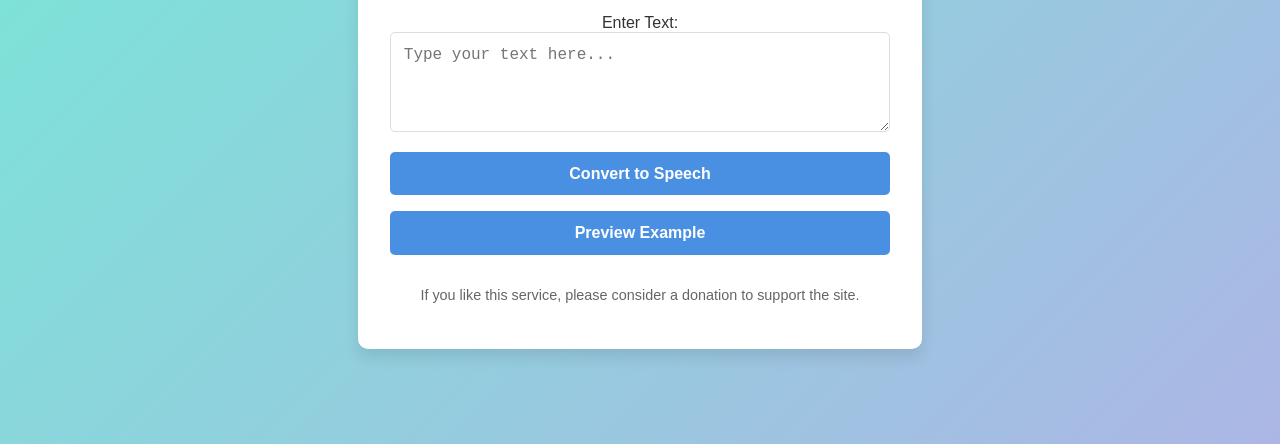
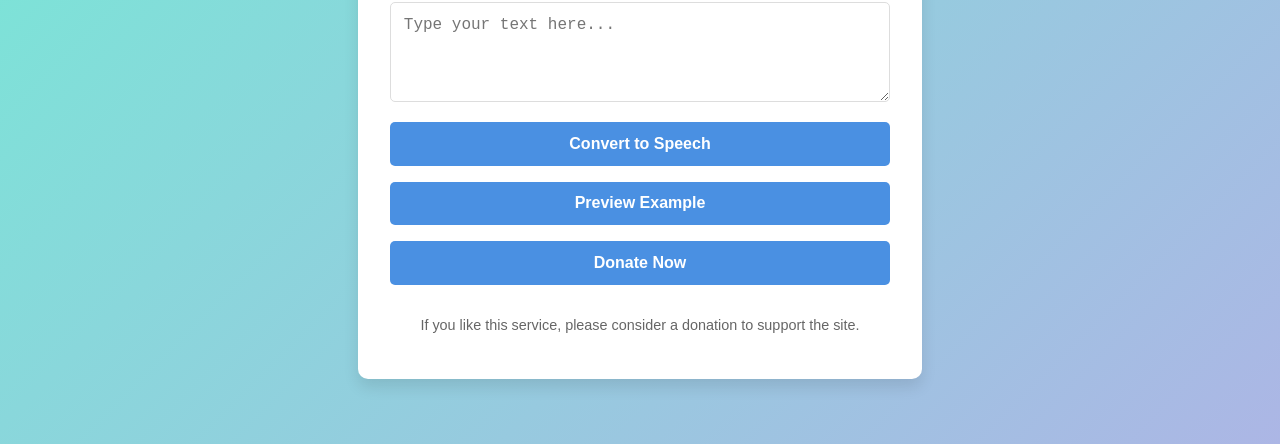
Before and after one commit to obadanaalwehsmba/obadanaalweh, a Flask app: template templates/index.html in a window 1280 px wide. Shown: the part 356-800 px from the top of the page. Run offline with Flask 3, Linux system fonts and the light colour scheme; the template is opened without the code that fills it, so the values that code supplies are empty.

Commit message:
Update index.html

```diff
--- a/templates/index.html
+++ b/templates/index.html
@@ -80,6 +80,7 @@
 
       <button type="submit" name="convert">Convert to Speech</button>
       <button type="button" id="preview-example">Preview Example</button>
+      <button type="button" id="donate-now" onclick="window.location.href='www.google.com'">Donate Now</button>
     </form>
     <footer>
       <p>If you like this service, please consider a donation to support the site.</p>
```
